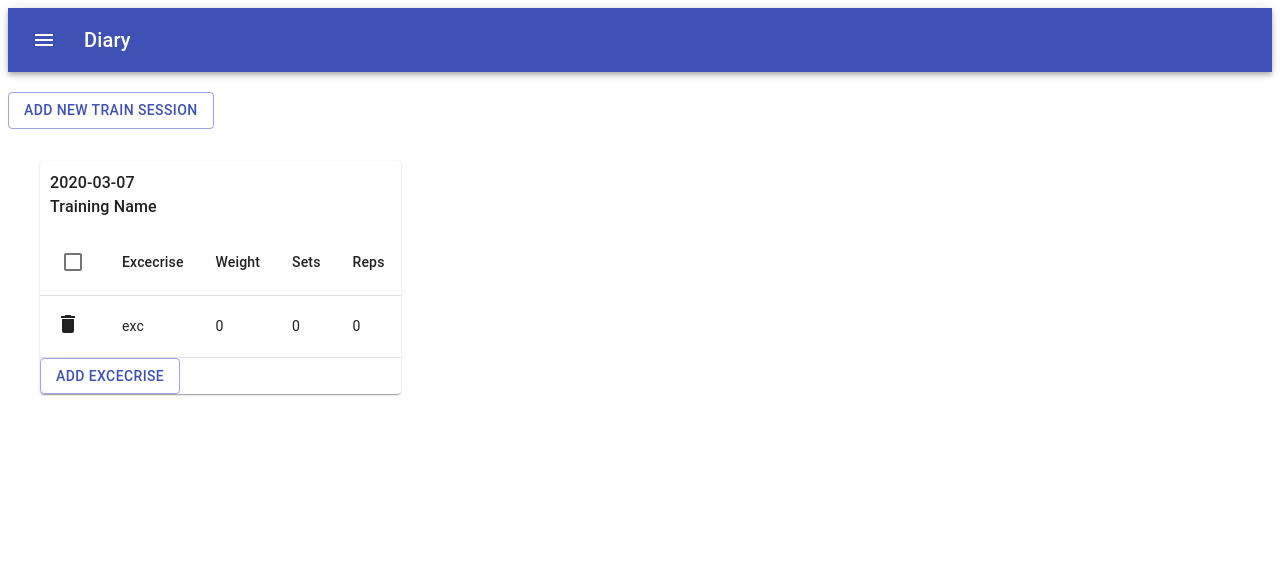
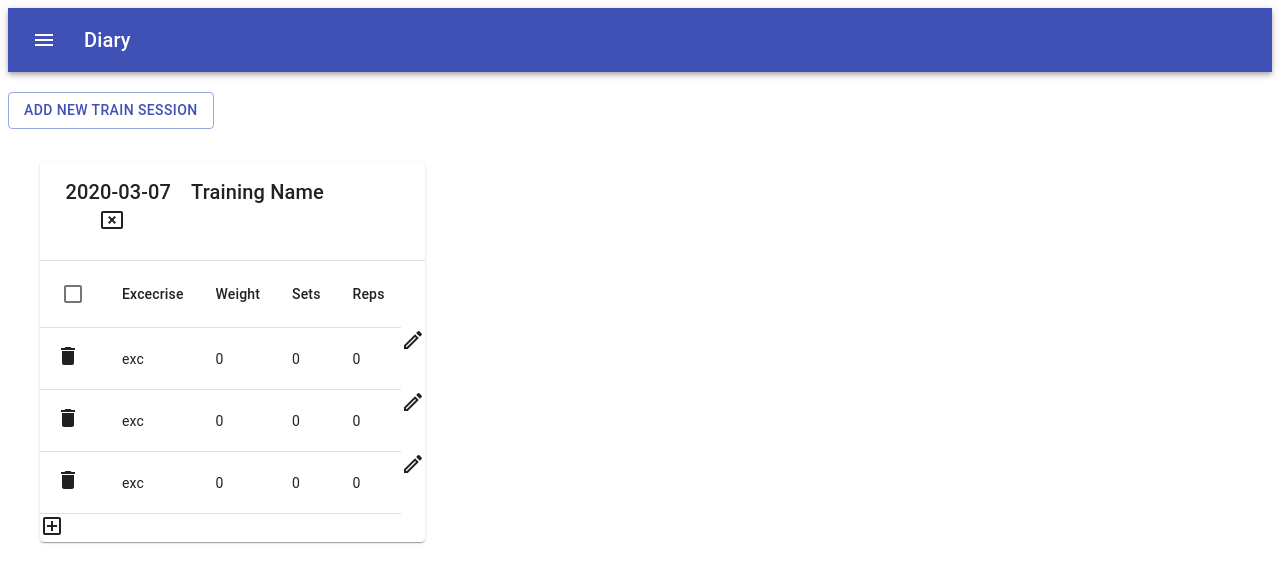
Before and after one commit to galinowsky/Diary, a React (Create React App) app: page / in a window 1280 px wide. Shown: the top 582 px of the page. Built offline with nearby package versions, Linux system fonts and the light colour scheme.

Commit message:
Work_Session_1103
nothin at all

```diff
--- a/src/App.js
+++ b/src/App.js
@@ -11,6 +11,18 @@ const App = () => {
       value: (
         <Training
           data={[
+            {
+              excecrise: "exc",
+              weight: 0,
+              sets: 0,
+              reps: 0
+            },
+            {
+              excecrise: "exc",
+              weight: 0,
+              sets: 0,
+              reps: 0
+            },
             {
               excecrise: "exc",
               weight: 0,
--- /dev/null
+++ b/src/TrainHeader/TrainHeader.style.js
@@ -0,0 +1,24 @@
+import { makeStyles } from "@material-ui/core/styles";
+
+const useStyles = makeStyles(theme => ({
+  HeaderElem: {
+    float: "left",
+    marginLeft: 10,
+    marginRight: 10
+  },
+  title: {
+    flexGrow: 2,
+    //marginLeft: '5%',
+    padding: "2%",
+    margin: "2%",
+    textAlign: "center",
+    display: "inline-block"
+  },
+  button: {
+    //float: "right"
+    marginLeft: 35,
+    marginRight: 1
+  }
+}));
+
+export default useStyles;
--- /dev/null
+++ b/src/TrainHeader/TrainHeader.view.js
@@ -0,0 +1,33 @@
+import React from "react";
+import Typography from "@material-ui/core/Typography";
+
+import CancelPresentationOutlinedIcon from "@material-ui/icons/CancelPresentationOutlined";
+import useStyles from "./TrainHeader.style";
+import Divider from "@material-ui/core/Divider";
+import Grid from "@material-ui/core/Grid";
+
+export default function TrainHeader() {
+  const classes = useStyles();
+  return (
+    <>
+      <div className={classes.title}>
+        <Typography
+          id="tableTitle"
+          display="block"
+          variant="h6"
+          align="left"
+          nowrap="true"
+        >
+          <div className={classes.HeaderElem}>
+            {new Date().toISOString().slice(0, 10)}
+          </div>
+          <div className={classes.HeaderElem}> Training Name</div>
+          <div className={classes.HeaderElem}>
+            <CancelPresentationOutlinedIcon className={classes.button} />
+          </div>
+        </Typography>
+      </div>
+      <Divider variant="fullWidth" />
+    </>
+  );
+}
--- /dev/null
+++ b/src/TrainHeader/index.js
@@ -0,0 +1 @@
+export { default } from "./TrainHeader.view";
--- a/src/TrainTable.js
+++ b/src/TrainTable.js
@@ -1,4 +1,5 @@
 import React, { useState } from "react";
+import { useEffect } from "react";
 import Button from "@material-ui/core/Button";
 //import Paper from "./Paper";
 import Table from "@material-ui/core/Table";
@@ -9,7 +10,10 @@ import TableCell from "@material-ui/core/TableCell";
 import { makeStyles } from "@material-ui/core/styles";
 import Checkbox from "./Checkbox";
 import Delete from "@material-ui/icons/Delete";
-
+import AddBoxOutlinedIcon from "@material-ui/icons/AddBoxOutlined";
+import EditOutlinedIcon from "@material-ui/icons/EditOutlined";
+import Divider from "@material-ui/core/Divider";
+import DeleteOutlineOutlinedIcon from "@material-ui/icons/DeleteOutlineOutlined";
 const useStyles = makeStyles({
   tableHeader: {
     color: "#dedede"
@@ -32,13 +36,14 @@ const TrainTable = ({ data }) => {
     setRows([...rows, data]);
   };
 
-  const deleteRow = () => {
-    setRows(() => {
-      rows.pop();
-      return rows;
-    });
+  const deleteRow = i => {
+    const temp = rows;
+    temp.splice(i, 1);
+    setRows(temp);
+    console.log(rows);
   };
   const classes = useStyles();
+  console.log(rows.length);
   return (
     <>
       <Table aria-label="simple table">
@@ -52,23 +57,25 @@ const TrainTable = ({ data }) => {
             ))}
           </TableRow>
         </TableHead>
+
         <TableBody>
-          {rows.map(row => (
-            <TableRow contentEditable>
+          {rows.map((row, i) => (
+            <TableRow contentEditable="True" id={i}>
               <TableCell>
-                <Delete onClick={deleteRow} />
+                <Delete onClick={() => deleteRow(i)} />
               </TableCell>
               <TableCell>{row.excecrise}</TableCell>
               <TableCell>{row.weight}</TableCell>
               <TableCell>{row.sets}</TableCell>
               <TableCell>{row.reps}</TableCell>
+              <EditOutlinedIcon />
             </TableRow>
           ))}
         </TableBody>
       </Table>
-      <Button variant="outlined" color="primary" onClick={addRow}>
+      <AddBoxOutlinedIcon variant="outlined" color="black" onClick={addRow}>
         Add Excecrise
-      </Button>
+      </AddBoxOutlinedIcon>
     </>
   );
 };
--- a/src/Training.js
+++ b/src/Training.js
@@ -3,7 +3,8 @@ import Paper from "@material-ui/core/Paper";
 import TrainTable from "./TrainTable";
 import Typography from "@material-ui/core/Typography";
 import { makeStyles } from "@material-ui/core/styles";
-
+import CancelPresentationOutlinedIcon from "@material-ui/icons/CancelPresentationOutlined";
+import TrainHeader from "./TrainHeader";
 const useStyles = makeStyles(theme => ({
   root: {
     display: "flex",
@@ -24,10 +25,8 @@ const Training = props => {
   return (
     <div className={classes.root}>
       <Paper>
-        <Typography className={classes.title} id="tableTitle">
-          <div>{new Date().toISOString().slice(0, 10)}</div>
-          <div>Training Name</div>
-        </Typography>
+        <TrainHeader />
+
         <TrainTable {...props} />
       </Paper>
     </div>
```
